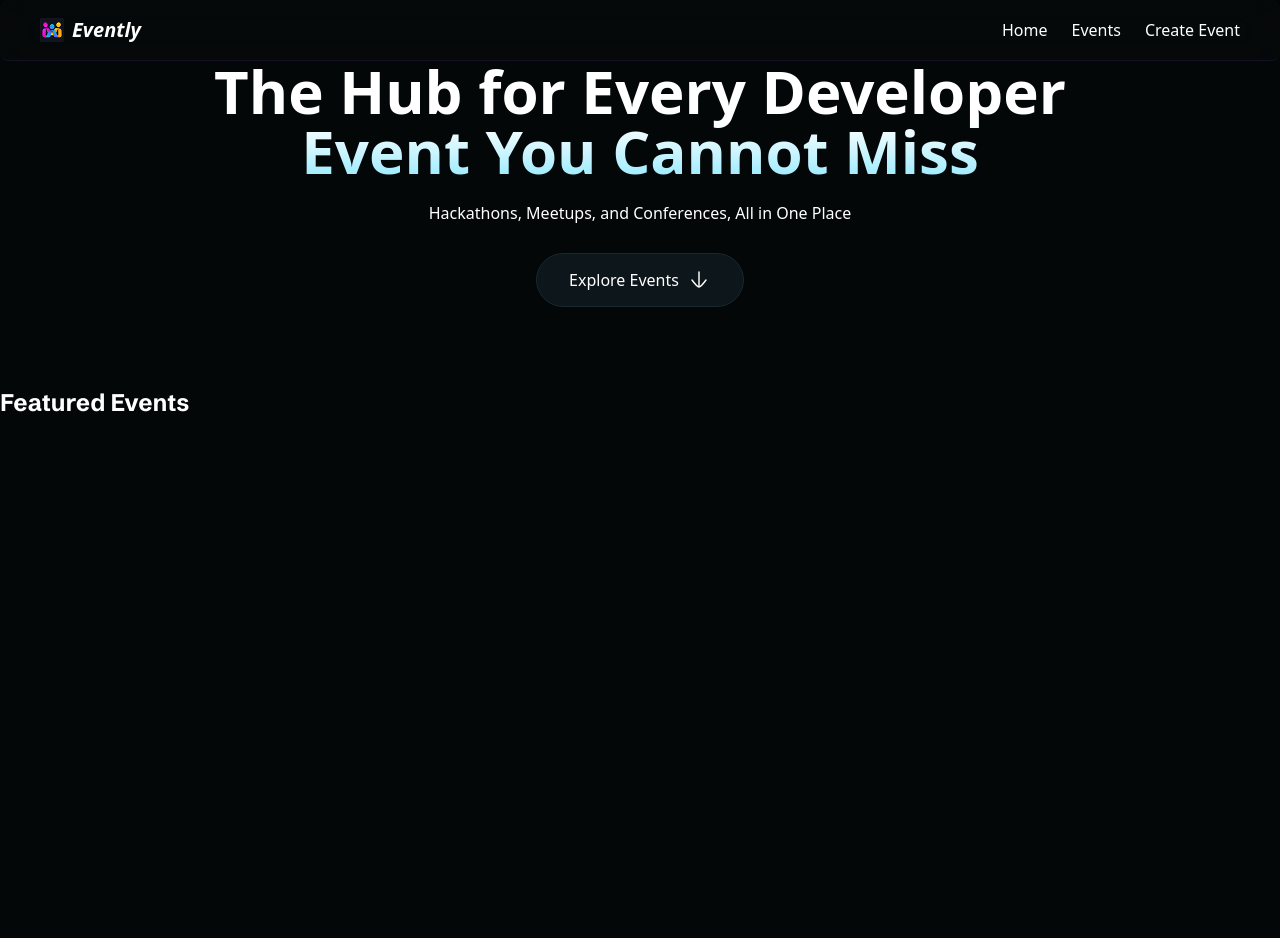
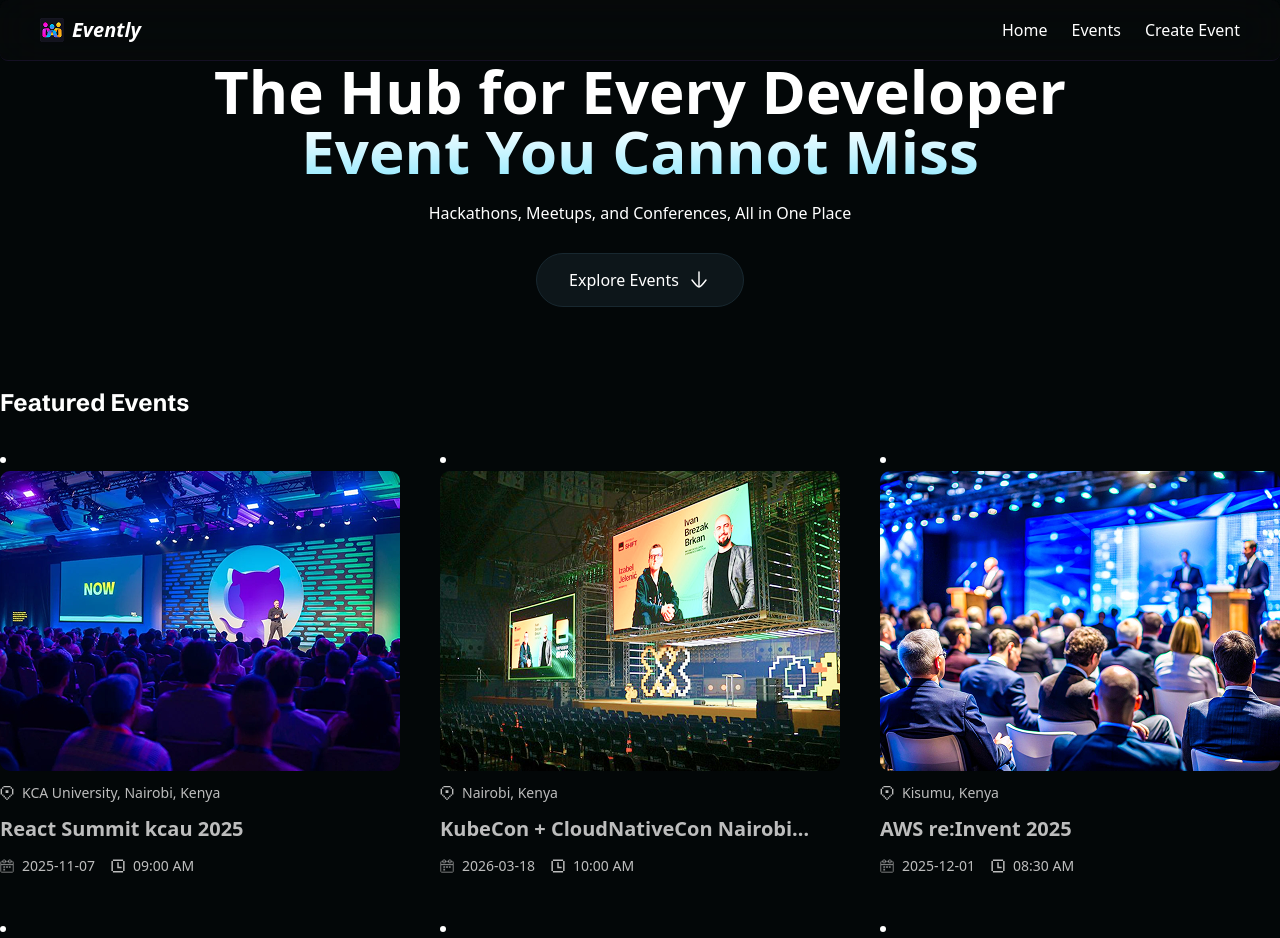
Before and after one commit to Pauline-Oraro/evently, a Next.js app: page / in a window 1280 px wide. Shown: the top 938 px of the page. Before the commit the page ends 800 px from the top, so only its background shows below. Built offline with nearby package versions, Linux system fonts and the light colour scheme; a web font is replaced by a local one.

Commit message:
implementing the EventCard component

```diff
--- /dev/null
+++ b/app/components/EventCard.tsx
@@ -0,0 +1,42 @@
+import Image from "next/image";
+import Link from "next/link";
+
+
+interface Props{
+    title: string;
+    image: string;
+    slug: string;
+    location: string;
+    date: string;
+    time: string;
+}
+
+const EventCard = ({title, image, slug, location, date, time} : Props) => {
+  return (
+    <div>
+      <Link href={`/events/${slug}`} id="event-card">
+            <Image src={image} alt={title} width={410} height={300} className="poster"/>
+
+            <div className="flex flex-row gap-2">
+                <Image src="/icons/pin.svg" alt="location" width={14} height={14} />
+                <p>{location}</p>
+            </div>
+
+            <p className="title">{title}</p>
+
+            <div className="datetime">
+                <div>
+                    <Image src="/icons/calendar.svg" alt="date" width={14} height={14} />
+                    <p>{date}</p>
+                </div>
+                <div>
+                    <Image src="/icons/clock.svg" alt="time" width={14} height={14} />
+                    <p>{time}</p>
+                </div>
+            </div>
+      </Link>
+    </div>
+  )
+}
+
+export default EventCard
--- a/app/page.tsx
+++ b/app/page.tsx
@@ -1,4 +1,8 @@
+import events from "@/lib/constants"
+import EventCard from "./components/EventCard"
 import ExploreBtn from "./components/ExploreBtn"
+
+
 
 
 const page = () => {
@@ -11,6 +15,14 @@
 
       <div className="mt-20 space-y-7">
         <h3>Featured Events</h3>
+
+        <ul className="events">
+          {events.map((event) => (
+            <li key={event.title}>
+              <EventCard {...event}/>
+            </li>
+          ))}
+        </ul>
       </div>
     </section>
   )
```
